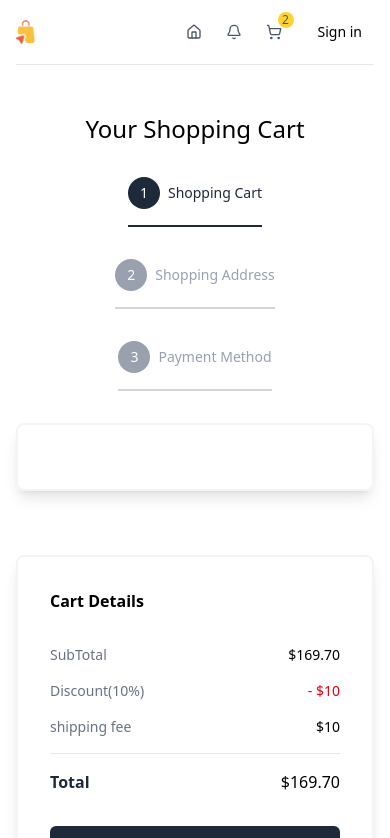
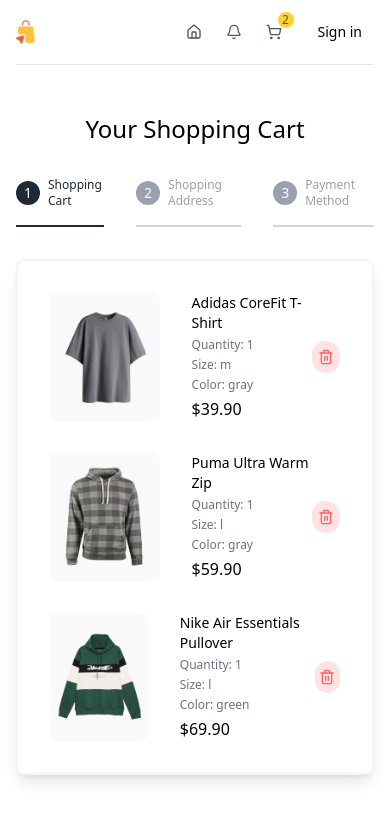
Before and after one commit to SheHab970/e-commerce_app, a Next.js app: page /cart in a window 390 px wide. Shown: the top 838 px of the page. Built offline with nearby package versions, Linux system fonts and the light colour scheme.

Commit message:
Design cart and create shipping and payment form components

```diff
--- a/src/components/Cart.tsx
+++ b/src/components/Cart.tsx
@@ -1,8 +1,12 @@
 'use client';
 
 import { CartItemsType } from "@/types";
-import { ArrowRight } from "lucide-react";
+import { ArrowRight, Trash2 } from "lucide-react";
 import { useRouter, useSearchParams } from "next/navigation";
+import ShippingForm from "./ShippingForm";
+import { useState } from "react";
+import PaymentForm from "./PaymentForm";
+import Image from "next/image";
 
 const steps = [
     {
@@ -81,6 +85,7 @@
 
     const searchParams = useSearchParams();
     const router = useRouter();
+    const [shippingForm, setShippingForm] = useState(null);
 
     const activeStep = parseInt(searchParams.get('step') || '1')
     return (
@@ -88,62 +93,117 @@
         {/* TITLE  */}
         <h1 className="text-2xl font-medium ">Your Shopping Cart</h1>
         {/* STEPS  */}
-            <div className="flex flex-col lg:flex-row items-center gap-8 lg:gap-16">
-                {steps.map(step => (
-                    <div key={step.id} className={`flex items-center gap-2 border-b-2 pb-4 ${step.id === activeStep ? 'border-gray-800 ' : 'border-gray-300'}`}>
-                        <div className={`w-6 h-6 text-sm font-medium rounded-full flex items-center justify-center text-white p-4 ${step.id === activeStep ? 'bg-gray-800' : 'bg-gray-400'}`}>
+        <div className="flex items-center gap-8 lg:gap-16">
+          {steps.map((step) => (
+            <div
+              key={step.id}
+              className={`flex items-center gap-2 border-b-2 pb-4 ${step.id === activeStep ? "border-gray-800 " : "border-gray-300"}`}
+            >
+              <div
+                className={`w-4 h-4 lg:w-6 lg:h-6 text-sm font-medium rounded-full flex items-center justify-center text-white p-3 lg:p-4 ${step.id === activeStep ? "bg-gray-800" : "bg-gray-400"}`}
+              >
                 {step.id}
               </div>
-                        <p className={`text-sm font-medium ${step.id === activeStep ? 'text-gray-800' : 'text-gray-400'}`}>{step.title}</p>
+              <p
+                className={`text-xs lg:text-sm font-medium ${step.id === activeStep ? "text-gray-800" : "text-gray-400"}`}
+              >
+                {step.title}
+              </p>
             </div>
           ))}
         </div>
         {/* STEPS & DETAILS  */}
         <div className="w-full flex flex-col lg:flex-row gap-16">
           {/* STEPS  */}
-                <div className="w-full lg:w-7/12 shadow-lg border-2 border-gray-100 p-8 rounded-lg flex flex-col gap-8"></div>
+          <div className="w-full lg:w-7/12 shadow-lg border-2 border-gray-100 p-8 rounded-lg flex flex-col gap-8">
+            {activeStep === 1 ? (
+              cartItems.map(item => (
+                // SINGLE CART ITEM
+                <div className="flex items-center justify-between" key={item.id}>
+                    {/* IMAGE AND DETAILS  */}
+                    <div className="flex gap-8">
+                        {/* IMMAGE  */}
+                        <div className="relative w-32 h-32 bg-gray-50 rounded-lg overflow-hidden">
+                            <Image src={item.images[item.selectedColor]} alt={item.name} fill className='object-contain'/>
+                        </div>
+                        {/* ITEM DETAILS  */}
+                        <div className="flex flex-col justify-between">
+                            <div className="flex flex-col gap-1">
+                                <p className="text-sm font-medium">{item.name}</p>
+                                <p className="text-xs text-gray-500">Quantity: {item.quantity}</p>
+                                <p className="text-xs text-gray-500">Size: {item.selectedSize}</p>
+                                <p className="text-xs text-gray-500">Color: {item.selectedColor}</p>
+                            </div>
+                            <p className="font-medium ">
+                                ${item.price.toFixed(2)}
+                            </p>
+                        </div>
+                    </div>
+                    {/* DELETE BUTTON  */}
+                    <button className="w-8 h-8 rounded-full bg-red-100 hover:bg-red-200 transition-all duration-300 text-red-400 flex items-center justify-center cursor-pointer">
+                        <Trash2 className="w-4 h-4"/>
+                    </button>
+                </div>
+              ))
+            ) : activeStep === 2 ? (
+              <ShippingForm />
+            ) : activeStep === 3 && shippingForm ? (
+              <PaymentForm />
+            ) : (
+              <p className="text-sm text-gray-500">Please fill in the shipping form to Continue</p>
+            )}
+          </div>
           {/* DETAILS  */}
-                <div className="w-full lg:w-5/12 shadow-lg border-2 border-gray-100 p-8 rounded-lg flex flex-col gap-8">
+          <div className="w-full lg:w-5/12 shadow-lg border-2 border-gray-100 p-8 rounded-lg flex flex-col gap-8 h-max">
             <h2 className="font-semibold">Cart Details</h2>
             <div className="flex flex-col gap-4">
               <div className="flex items-center justify-between text-sm">
                 <p className="text-gray-500">SubTotal</p>
                 <p className="font-medium">
-                                ${cartItems.reduce((total, item) => total + item.price * item.quantity, 0).toFixed(2)}
+                  $
+                  {cartItems
+                    .reduce(
+                      (total, item) => total + item.price * item.quantity,
+                      0,
+                    )
+                    .toFixed(2)}
                 </p>
               </div>
               <div className="flex items-center justify-between text-sm">
                 <p className="text-gray-500">Discount(10%)</p>
-                            <p className="font-medium text-red-600">
-                                - $10
-                            </p>
+                <p className="font-medium text-red-600">- $10</p>
               </div>
               <div className="flex items-center justify-between text-sm">
                 <p className="text-gray-500">shipping fee</p>
-                            <p className="font-medium">
-                               $10
-                            </p>
+                <p className="font-medium">$10</p>
               </div>
-                        <hr className="border-gray-200"/>
+              <hr className="border-gray-200" />
               <div className="flex items-center justify-between">
                 <p className="text-gray-800 font-semibold">Total</p>
                 <p className="font-medium">
-                               ${cartItems.reduce((total, item) => total + item.price * item.quantity, 0).toFixed(2)}
+                  $
+                  {cartItems
+                    .reduce(
+                      (total, item) => total + item.price * item.quantity,
+                      0,
+                    )
+                    .toFixed(2)}
                 </p>
               </div>
             </div>
-                    {activeStep === 1 &&
+            {activeStep === 1 && (
               <button
                 className="w-full bg-gray-800 hover:bg-gray-900 transition-all duration-300 text-white rounded-md cursor-pointer flex items-center justify-center p-2 gap-1"
                 onClick={() => router.push(`/cart?step=2`)}
               >
                 Continue
-                        <ArrowRight className="w-3 h-3"/>
-                    </button>}
+                <ArrowRight className="w-3 h-3" />
+              </button>
+            )}
           </div>
         </div>
       </div>
-    )
+    );
 }
 
 export default Cart;
--- /dev/null
+++ b/src/components/PaymentForm.tsx
@@ -0,0 +1,9 @@
+const PaymentForm = () => {
+    return (
+        <div>
+            payments
+        </div>
+    )
+}
+
+export default PaymentForm;
--- /dev/null
+++ b/src/components/ShippingForm.tsx
@@ -0,0 +1,9 @@
+const ShippingForm = () => {
+    return (
+        <div>
+            shipping
+        </div>
+    )
+}
+
+export default ShippingForm;
```
Lines whose indentation alone changed are shown as unchanged.
